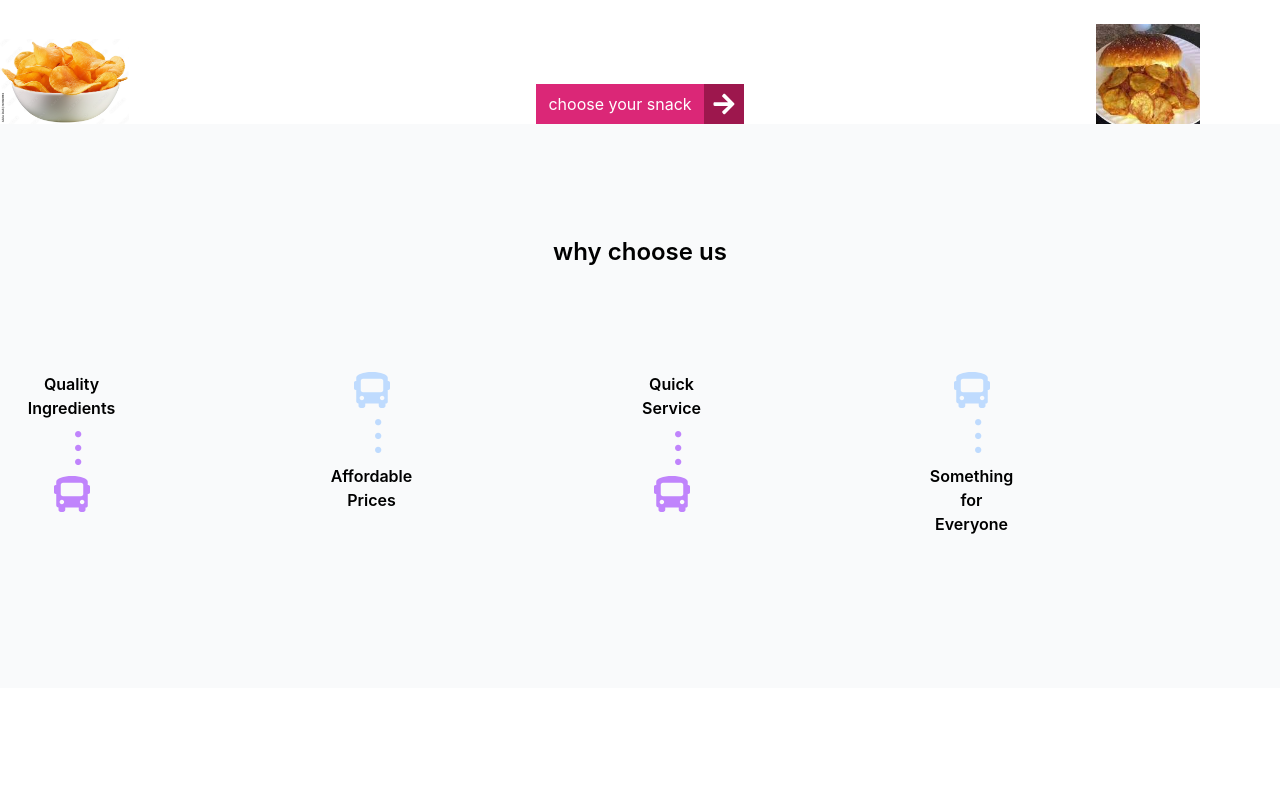
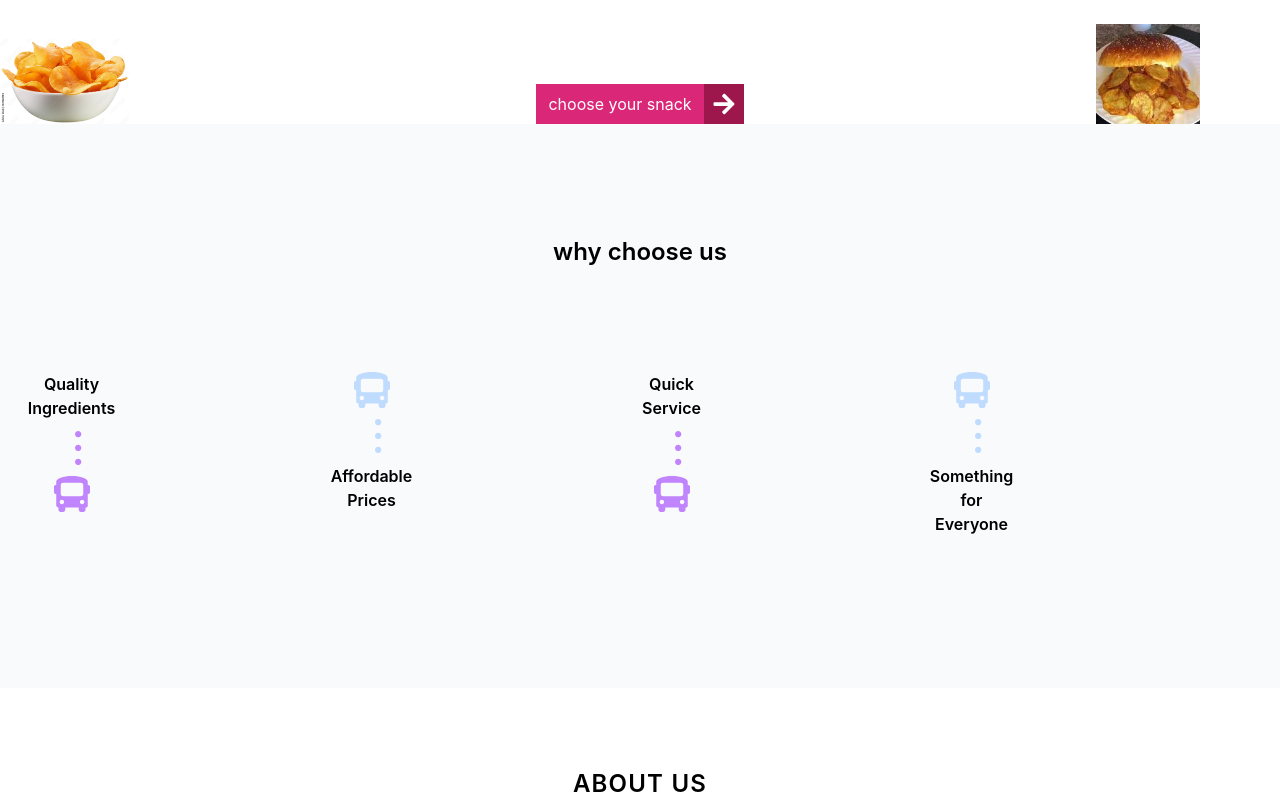
Before and after one commit to kalkidan12-k/kuakua-website, a React (Create React App) app in the folder my-react-app/: page / in a window 1280 px wide. Shown: the part 1068-1868 px from the top of the page. Before the commit the page ends 1756 px from the top, so only its background shows below. Built offline with nearby package versions, Linux system fonts and the light colour scheme; a web font is replaced by a local one.

Commit message:
about us

```diff
--- a/my-react-app/src/App.js
+++ b/my-react-app/src/App.js
@@ -3,6 +3,7 @@ import Navbar from './componet/Navbar/Navbar'
 import Part1 from './componet/Navbar/Part1'
 import Part2 from './componet/Navbar/Part2'
 import Part3 from './componet/Part3'
+import About from './componet/About'
 
 
 export default function App() {
@@ -12,7 +13,7 @@ export default function App() {
     <Part1/>
     <Part2/>
     <Part3/>
-
+   <About/>
     </div>
   )
 }
--- /dev/null
+++ b/my-react-app/src/componet/About.js
@@ -0,0 +1,13 @@
+import React from 'react'
+
+export default function About() {
+  return (
+    <div>
+     <div>
+        <h1 className='uppercase text-center text-2xl font-semibold text-dark tracking-wider pt-20'>
+            About Us
+        </h1>
+     </div>
+    </div>
+  )
+}
```
